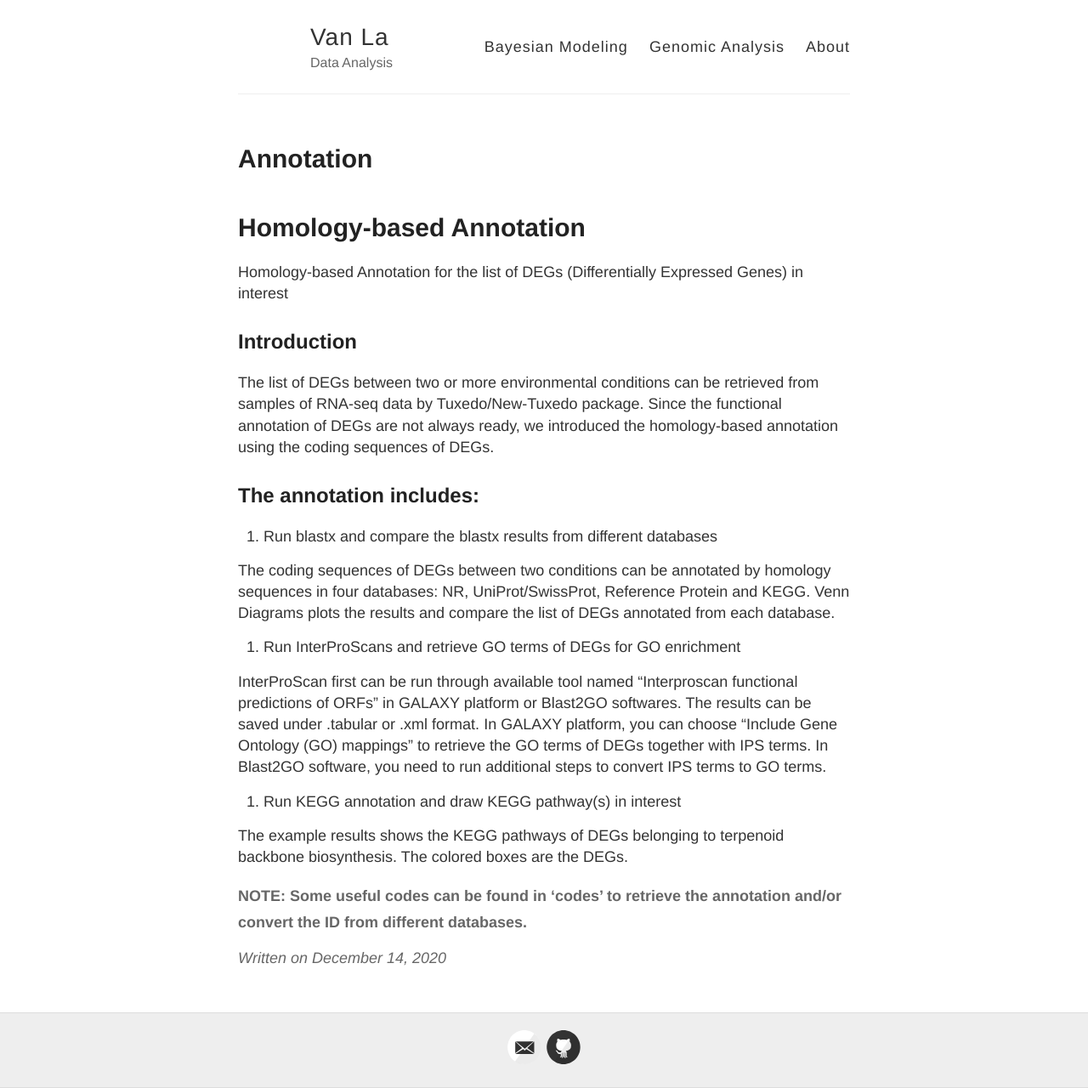
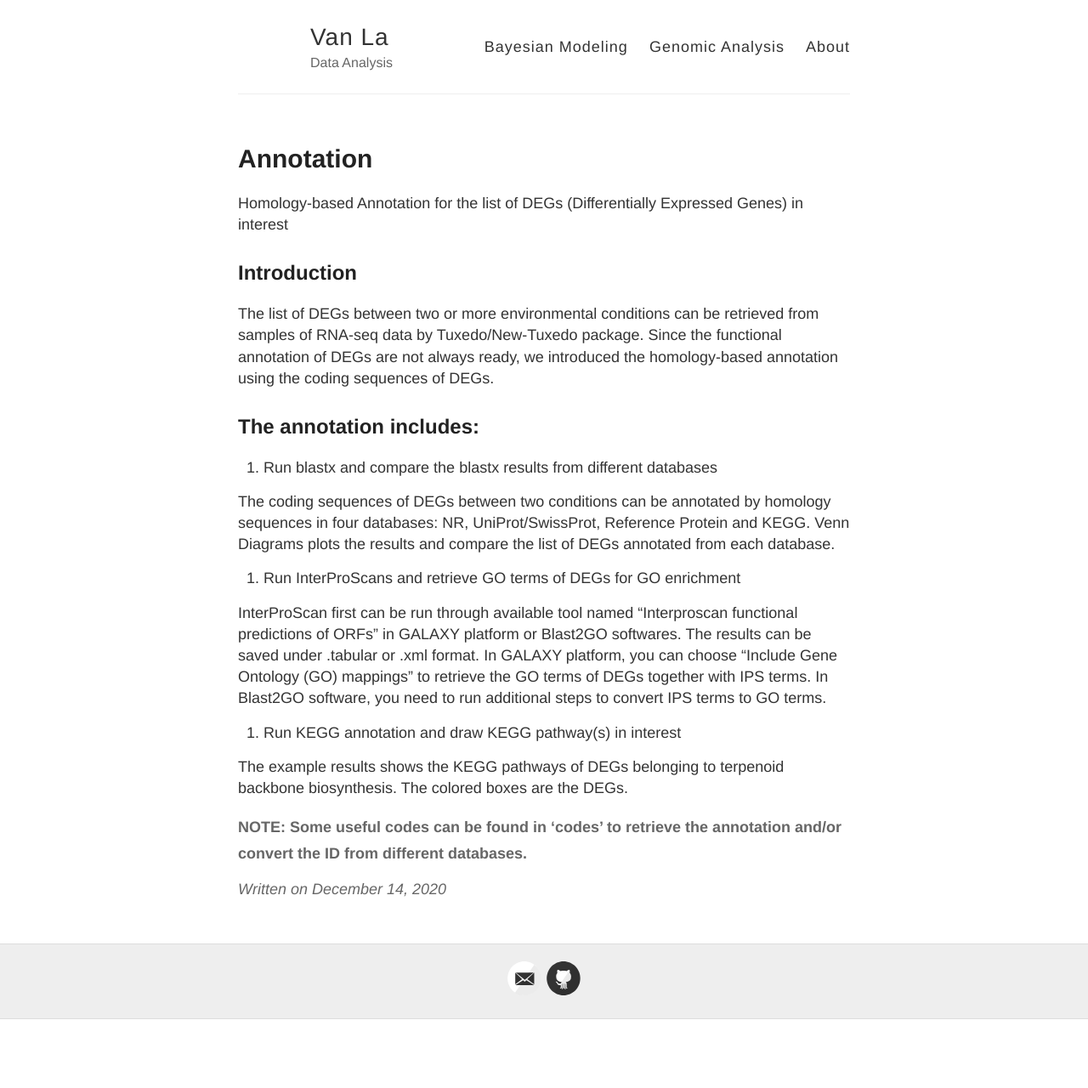
Before and after one commit to vanngocthuyla/Data_Analysis, a Jekyll site: the page built from _posts/2020-12-14-Annotation.md, in a window 1280 px wide. Shown: the whole page at 85% size. Built offline with Jekyll 4.4.1, drawn with Linux system fonts in a browser that asks for light colours; our own code applies the rules of GitHub Pages for plain Markdown files; comment, search, counter and statistics services are not loaded; after the commit the page ends 1199 px from its top, so only the background shows below that.

Commit message:
Update 2020-12-14-Annotation.md

```diff
--- a/_posts/2020-12-14-Annotation.md
+++ b/_posts/2020-12-14-Annotation.md
@@ -1,4 +1,3 @@
-# Homology-based Annotation
 Homology-based Annotation for the list of DEGs (Differentially Expressed Genes) in interest
 
 ## Introduction
```
